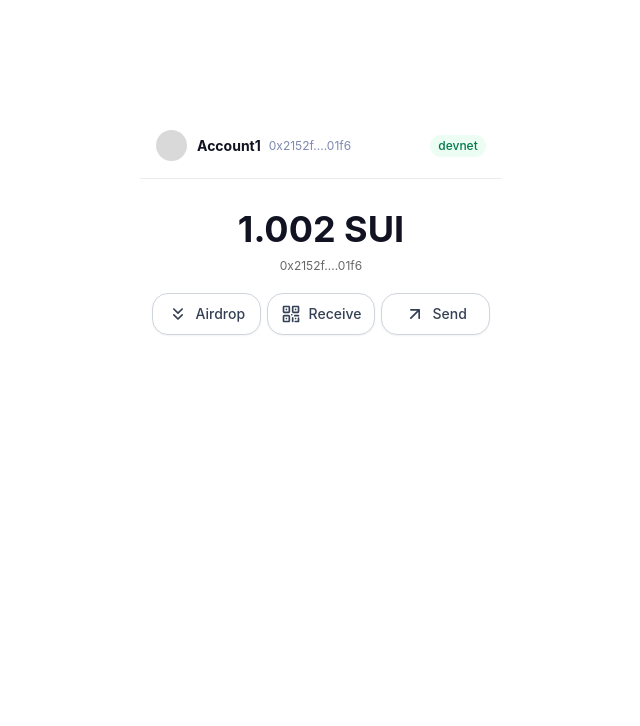
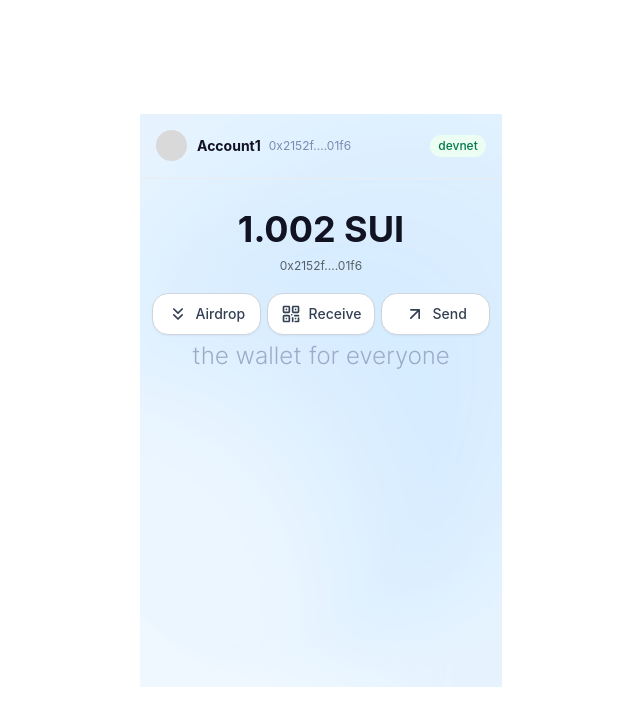
Before and after one commit to suiet/suiet, a React (Vite) app: page / in a window 1280 px wide. Shown: the top 726 px of the page, without its empty margins (319-959 px from the left). Built offline with nearby package versions, Linux system fonts and the light colour scheme.

Commit message:
feat: add react router

```diff
--- a/package.json
+++ b/package.json
@@ -11,7 +11,8 @@
   "dependencies": {
     "@crxjs/vite-plugin": "^1.0.13",
     "react": "^18.2.0",
-    "react-dom": "^18.2.0"
+    "react-dom": "^18.2.0",
+    "react-router-dom": "^6.3.0"
   },
   "devDependencies": {
     "@types/react": "^18.0.15",
--- a/src/App.tsx
+++ b/src/App.tsx
@@ -1,15 +1,14 @@
-import { useState } from "react";
 import LoginPage from "./components/LoginPage";
 import MainPage from "./components/MainPage";
 import "./App.css";
+import { Route, Routes } from "react-router-dom";
 
 function App() {
-  const [count, setCount] = useState(0);
-
   return (
-    <>
-      <MainPage />
-    </>
+    <Routes>
+      <Route path='/' element={<MainPage />} />
+      <Route path='login' element={<LoginPage />} />
+    </Routes>
   );
 }
 
--- a/src/main.tsx
+++ b/src/main.tsx
@@ -1,10 +1,13 @@
 import React from 'react'
 import ReactDOM from 'react-dom/client'
+import { BrowserRouter } from 'react-router-dom'
 import App from './App'
 import './index.css'
 
 ReactDOM.createRoot(document.getElementById('root') as HTMLElement).render(
   <React.StrictMode>
-    <App />
+    <BrowserRouter>
+      <App />
+    </BrowserRouter>
   </React.StrictMode>
 )
```
Also changed, not shown: 1 other file (tests, documents, lock files or other folders).
